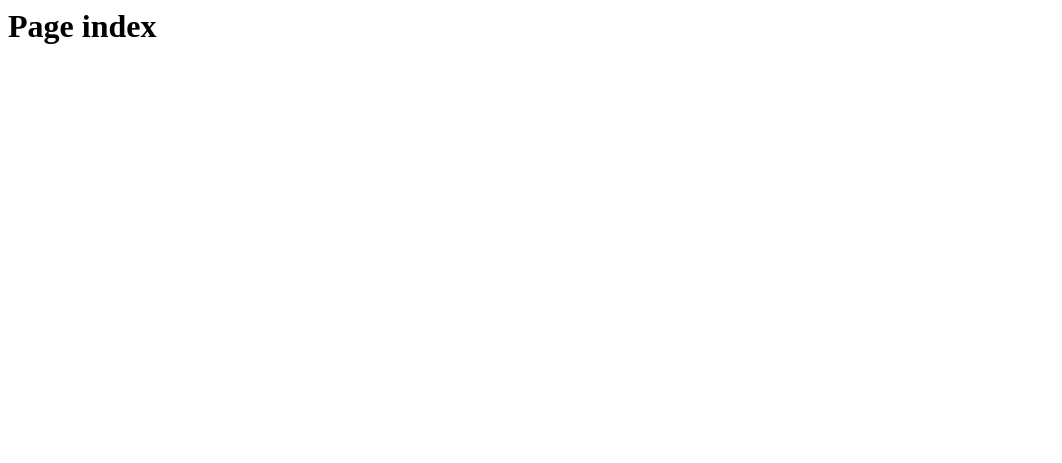
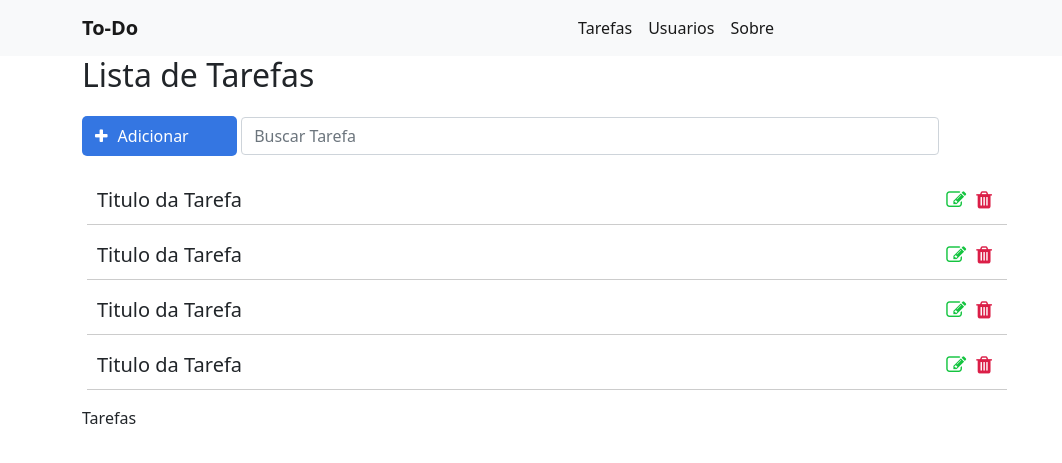
Before and after one commit to gitErmesonAlves/to_do, a Django app: page / in a window 1280 px wide. Before the commit the part shown is almost empty. Shown: the top 463 px of the page, without its empty margins (0-1062 px from the left). Run offline with Django 3.2, Linux system fonts and the light colour scheme.

Commit message:
update in list views

```diff
--- /dev/null
+++ b/models/static/sass/style_main.css
@@ -0,0 +1,68 @@
+@charset "UTF-8";
+/* Navbar */
+.navbar-nav {
+  margin: auto;
+}
+
+.navbar-brand {
+  font-weight: bold;
+}
+
+/* Botão de adicionar */
+.add-div {
+  background-color: #3476e2;
+  cursor: pointer;
+  display: inline-block;
+  color: #FFF;
+  padding: 8px;
+  border-radius: 5px;
+}
+
+.fa-plus {
+  color: #FFF;
+  margin-right: 10px;
+  margin-left: 5px;
+}
+
+/* Search */
+.search-div {
+  padding: 0;
+  margin-top: 15px;
+  margin-bottom: 15px;
+  display: inline-block;
+}
+
+/* Lista de tarefas */
+.list-div {
+  padding: 0;
+}
+
+.models_list {
+  padding-left: 0;
+}
+
+.models_item {
+  list-style: none;
+  font-size: 20px;
+  height: 50px;
+  margin: 5px;
+  padding: 10px;
+  border-bottom: 1px solid #CCC;
+}
+
+.fa-trash {
+  color: #db1e47;
+  cursor: pointer;
+  margin: 5px;
+  font-size: 20px;
+  float: right;
+}
+
+.fa-pencil-square-o {
+  color: #13c43f;
+  cursor: pointer;
+  margin: 5px;
+  font-size: 20px;
+  float: right;
+}
+/*# sourceMappingURL=style_main.css.map */
--- /dev/null
+++ b/models/static/sass/style_main.scss
@@ -0,0 +1,73 @@
+/* Navbar */
+
+.navbar-nav {
+    margin: auto;
+}
+
+.navbar-brand {
+    font-weight: bold;
+}
+
+/* Botão de adicionar */
+
+.add-div {
+    background-color: #3476e2;
+    cursor: pointer;
+    display: inline-block;
+    color: #FFF;
+    padding: 8px;
+    border-radius: 5px;
+}
+
+.fa-plus {
+    color: #FFF;
+    margin-right: 10px;
+    margin-left: 5px;
+}
+
+/* Search */
+
+
+.search-div
+{
+    padding: 0;
+    margin-top: 15px;
+    margin-bottom: 15px;
+    display: inline-block;
+}
+
+/* Lista de tarefas */
+
+.list-div {
+    padding: 0;
+}
+
+.models_list {
+    padding-left: 0;
+}
+
+.models_item {
+    list-style: none;
+    font-size: 20px;
+    height: 50px;
+    margin: 5px;
+    padding: 10px;
+    border-bottom: 1px solid #CCC;
+}
+
+.fa-trash {
+    color: #db1e47;
+    cursor: pointer;
+    margin: 5px;
+    font-size: 20px;
+    float: right;
+}
+
+.fa-pencil-square-o
+{
+    color: #13c43f;
+    cursor: pointer;
+    margin: 5px;
+    font-size: 20px;
+    float: right;
+}
--- /dev/null
+++ b/models/templates/base.html
@@ -0,0 +1,59 @@
+{% load static %}
+
+<!DOCTYPE html>
+<html lang="pt-BR">
+
+<head>
+  <meta charset="UTF-8">
+  <meta http-equiv="X-UA-Compatible" content="IE=edge">
+  <meta name="viewport" content="width=w, initial-scale=1.0">
+  <!-- CSS only -->
+  <link href="https://cdn.jsdelivr.net/npm/bootstrap@5.1.3/dist/css/bootstrap.min.css" rel="stylesheet"
+    integrity="sha384-1BmE4kWBq78iYhFldvKuhfTAU6auU8tT94WrHftjDbrCEXSU1oBoqyl2QvZ6jIW3" crossorigin="anonymous">
+  <link rel="stylesheet" href="https://cdnjs.cloudflare.com/ajax/libs/font-awesome/4.7.0/css/font-awesome.css"
+  integrity="sha512-5A8nwdMOWrSz20fDsjczgUidUBR8liPYU+WymTZP1lmY9G6Oc7HlZv156XqnsgNUzTyMefFTcsFH/tnJE/+xBg=="
+  crossorigin="anonymous" referrerpolicy="no-referrer" />
+  <link rel="stylesheet" href="{% static 'sass/style_main.css'%}">
+  <title>{% block title %} {% endblock %}</title>
+</head>
+
+<body>
+
+  <nav class="navbar navbar-expand-lg navbar-light bg-light">
+    <div class="container">
+      <a class="navbar-brand" href="#">To-Do</a>
+      <button class="navbar-toggler" type="button" data-bs-toggle="collapse" data-bs-target="#navbarSupportedContent"
+        aria-controls="navbarSupportedContent" aria-expanded="false" aria-label="Toggle navigation">
+        <span class="navbar-toggler-icon"></span>
+      </button>
+      <div class="collapse navbar-collapse" id="navbarSupportedContent">
+        <ul class="navbar-nav me-auto mb-2 mb-lg-0">
+          <li class="nav-item">
+            <a class="nav-link active" aria-current="page" href="#">Tarefas</a>
+          </li>
+          <li class="nav-item">
+            <a class="nav-link active" href="#">Usuarios</a>
+          </li>
+          <li class="nav-item">
+            <a class="nav-link active" href="#">Sobre</a>
+          </li>
+        </ul>
+      </div>
+    </div>
+  </nav>
+
+  <div class="container">
+    {% block content %}{% endblock %}
+
+    {% block paragraph %}{% endblock %}
+  </div>
+
+  <!-- JavaScript Bundle with Popper -->
+  <script src="https://cdn.jsdelivr.net/npm/bootstrap@5.1.3/dist/js/bootstrap.bundle.min.js"
+    integrity="sha384-ka7Sk0Gln4gmtz2MlQnikT1wXgYsOg+OMhuP+IlRH9sENBO0LRn5q+8nbTov4+1p"
+    crossorigin="anonymous"></script>
+  <script src="{% static 'js/main_action.js'%}"></script>
+
+</body>
+
+</html>
--- a/models/templates/index.html
+++ b/models/templates/index.html
@@ -1 +1,39 @@
-<h1>Page index</h1>
+{% extends 'base.html' %}
+
+{% block title %}List{% endblock %}
+
+{% block content %}
+<div class="offest-1 col-10 list-div">
+    <h2>Lista de Tarefas</h2>
+    <div class="col-2 add-div">
+        <i class="fa fa-plus fa-1x" aria-hidden="true"></i>Adicionar
+    </div>
+    <div class="col-9 search-div">
+        <input type="search" class="form-control" name="search" id="search" placeholder="Buscar Tarefa">
+    </div>
+    <ul class="models_list">
+        <li class="models_item">
+            <span>Titulo da Tarefa</span>
+            <span><i class="fa fa-trash" aria-hidden="true"></i></span>
+            <span><i class="fa fa-pencil-square-o" aria-hidden="true"></i></span>
+        </li>
+        <li class="models_item">
+            <span>Titulo da Tarefa</span>
+            <span><i class="fa fa-trash" aria-hidden="true"></i></span>
+            <span><i class="fa fa-pencil-square-o" aria-hidden="true"></i></span>
+        </li>
+        <li class="models_item">
+            <span>Titulo da Tarefa</span>
+            <span><i class="fa fa-trash" aria-hidden="true"></i></span>
+            <span><i class="fa fa-pencil-square-o" aria-hidden="true"></i></span>
+        </li>
+        <li class="models_item">
+            <span>Titulo da Tarefa</span>
+            <span><i class="fa fa-trash" aria-hidden="true"></i></span>
+            <span><i class="fa fa-pencil-square-o" aria-hidden="true"></i></span>
+        </li>
+    </ul>
+<div>
+{% endblock %}
+
+{% block paragraph %}Tarefas{% endblock %}
```
Also changed, not shown: models/templates/users.html (+6 -2 lines), models/static/js/main_action.js (added), 1 other file.
